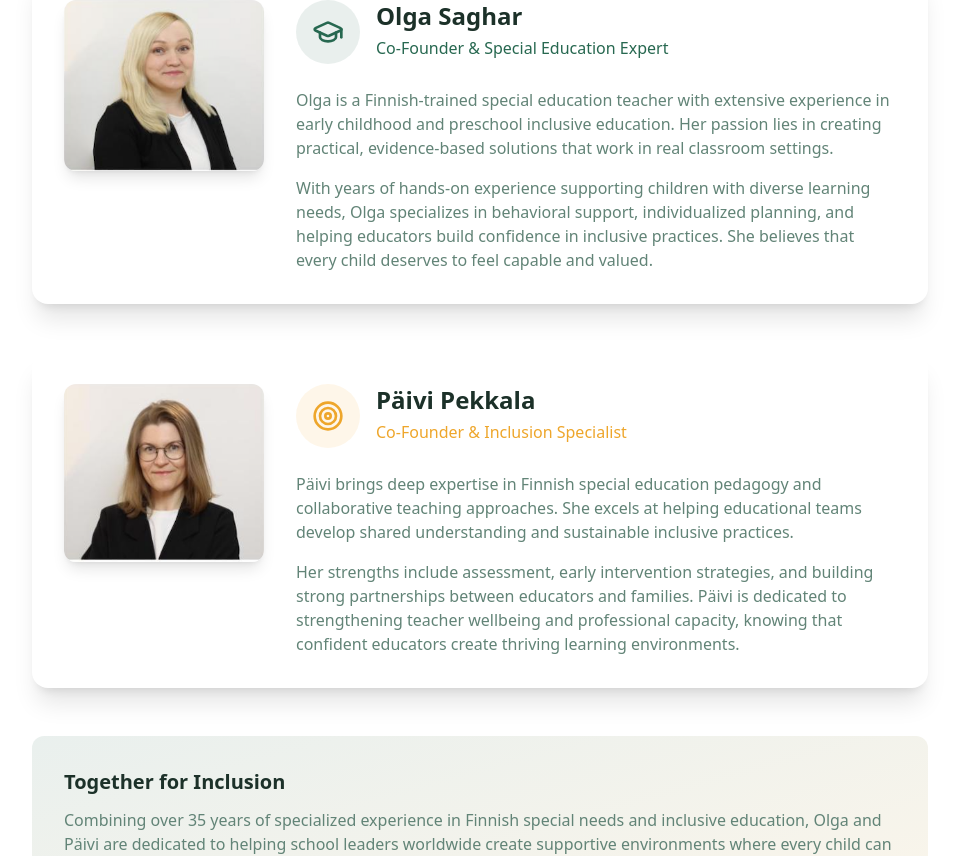
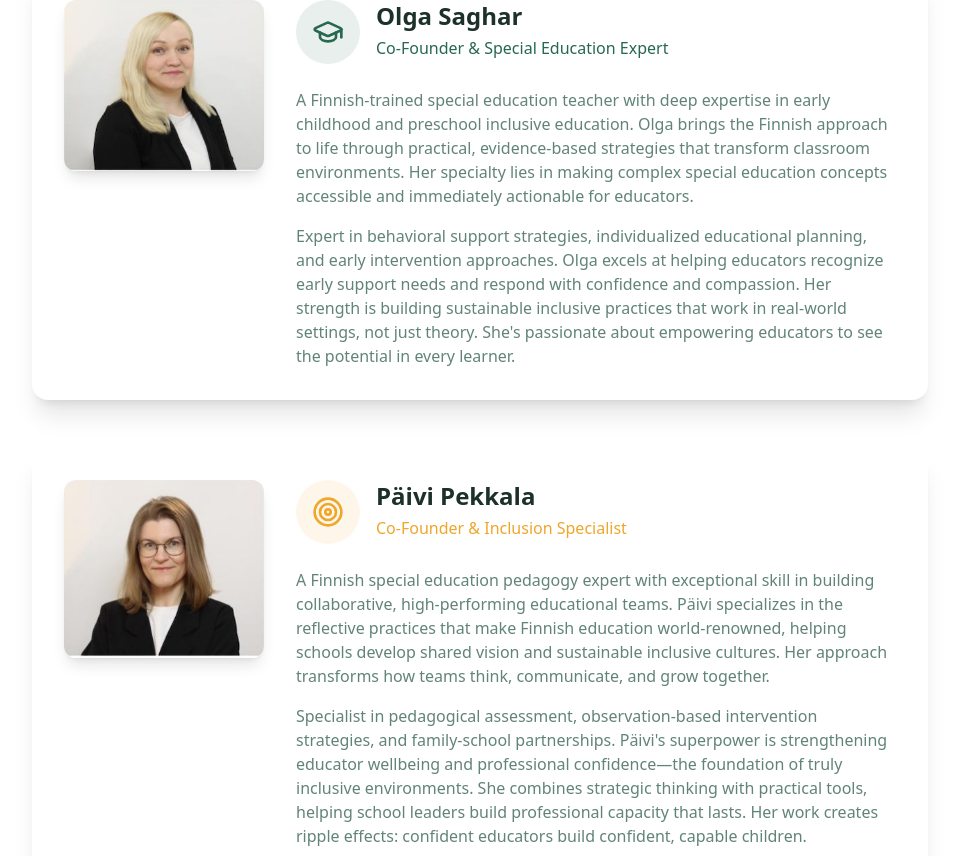
Before and after one commit to ALAdvisory/mockup-edunafinland, a React (Vite) app: page /about in a window 1280 px wide. Shown: the part 504-1360 px from the top of the page, without its empty margins (160-1119 px from the left). Built offline with nearby package versions, Linux system fonts and the light colour scheme; the HTML template or start-up script is replaced by a standard one.

Commit message:
Update founder bios
Update founder bios with information from provided presentations. Ensure bios are compelling and highlight unique expertise.

```diff
--- a/src/pages/About.tsx
+++ b/src/pages/About.tsx
@@ -69,10 +69,10 @@ const About = () => {
                       </div>
                     </div>
                     <p className="text-muted-foreground mb-4">
-                      Olga is a Finnish-trained special education teacher with extensive experience in early childhood and preschool inclusive education. Her passion lies in creating practical, evidence-based solutions that work in real classroom settings.
+                      A Finnish-trained special education teacher with deep expertise in early childhood and preschool inclusive education. Olga brings the Finnish approach to life through practical, evidence-based strategies that transform classroom environments. Her specialty lies in making complex special education concepts accessible and immediately actionable for educators.
                     </p>
                     <p className="text-muted-foreground">
-                      With years of hands-on experience supporting children with diverse learning needs, Olga specializes in behavioral support, individualized planning, and helping educators build confidence in inclusive practices. She believes that every child deserves to feel capable and valued.
+                      Expert in behavioral support strategies, individualized educational planning, and early intervention approaches. Olga excels at helping educators recognize early support needs and respond with confidence and compassion. Her strength is building sustainable inclusive practices that work in real-world settings, not just theory. She's passionate about empowering educators to see the potential in every learner.
                     </p>
                   </div>
                 </div>
@@ -99,10 +99,10 @@ const About = () => {
                       </div>
                     </div>
                     <p className="text-muted-foreground mb-4">
-                      Päivi brings deep expertise in Finnish special education pedagogy and collaborative teaching approaches. She excels at helping educational teams develop shared understanding and sustainable inclusive practices.
+                      A Finnish special education pedagogy expert with exceptional skill in building collaborative, high-performing educational teams. Päivi specializes in the reflective practices that make Finnish education world-renowned, helping schools develop shared vision and sustainable inclusive cultures. Her approach transforms how teams think, communicate, and grow together.
                     </p>
                     <p className="text-muted-foreground">
-                      Her strengths include assessment, early intervention strategies, and building strong partnerships between educators and families. Päivi is dedicated to strengthening teacher wellbeing and professional capacity, knowing that confident educators create thriving learning environments.
+                      Specialist in pedagogical assessment, observation-based intervention strategies, and family-school partnerships. Päivi's superpower is strengthening educator wellbeing and professional confidence—the foundation of truly inclusive environments. She combines strategic thinking with practical tools, helping school leaders build professional capacity that lasts. Her work creates ripple effects: confident educators build confident, capable children.
                     </p>
                   </div>
                 </div>
@@ -113,7 +113,7 @@ const About = () => {
             <div className="mt-8 p-8 bg-gradient-to-br from-primary/10 to-accent/10 rounded-xl">
               <h4 className="text-xl font-bold text-foreground mb-3">Together for Inclusion</h4>
               <p className="text-muted-foreground mb-6">
-                Combining over 35 years of specialized experience in Finnish special needs and inclusive education, Olga and Päivi are dedicated to helping school leaders worldwide create supportive environments where every child can flourish.
+                With over 35 years of combined specialized experience in Finnish special needs and inclusive education, Olga and Päivi bring world-class expertise to school leaders worldwide. Their unique combination of practical classroom experience, strategic leadership support, and proven Finnish methodologies creates transformational change in educational communities. They don't bring ready-made solutions—they partner with you to build sustainable inclusive excellence.
               </p>
               <NavLink to="/contact">
                 <Button variant="cta" size="lg" className="w-full">
```
